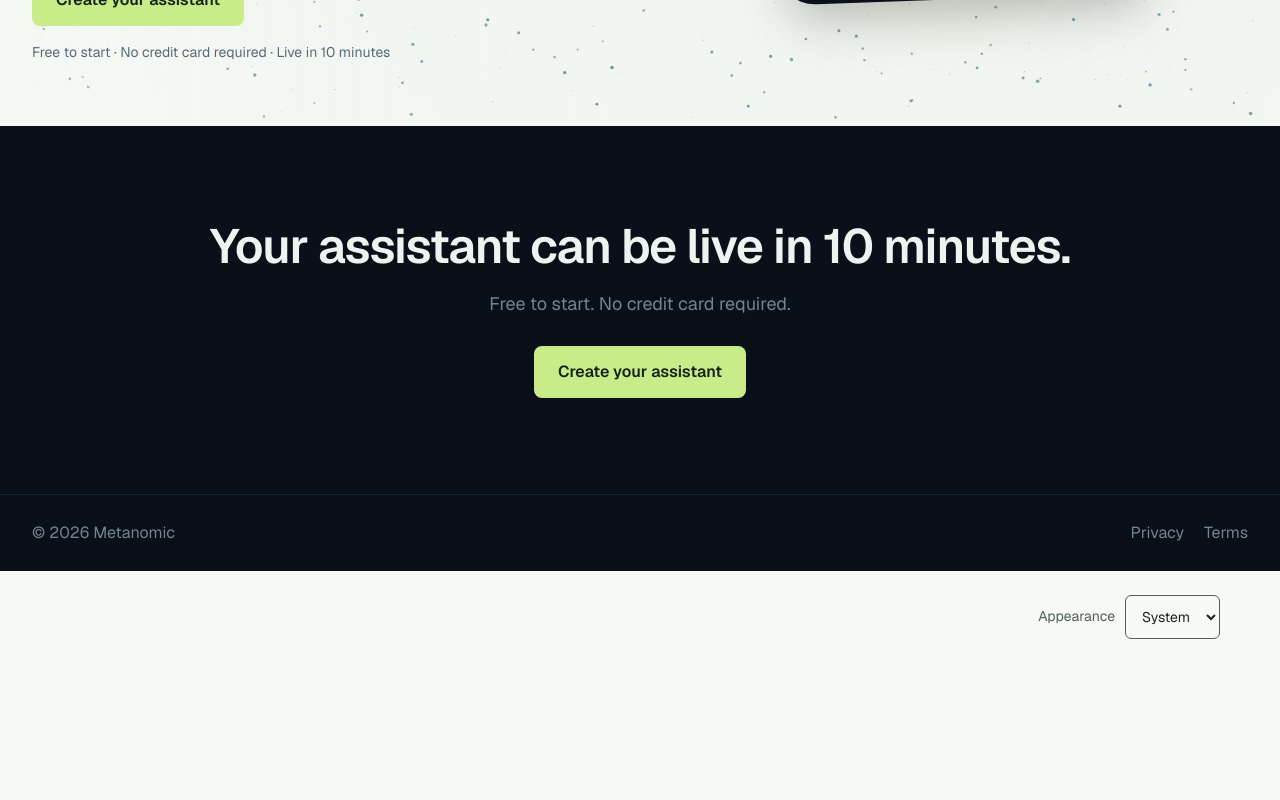
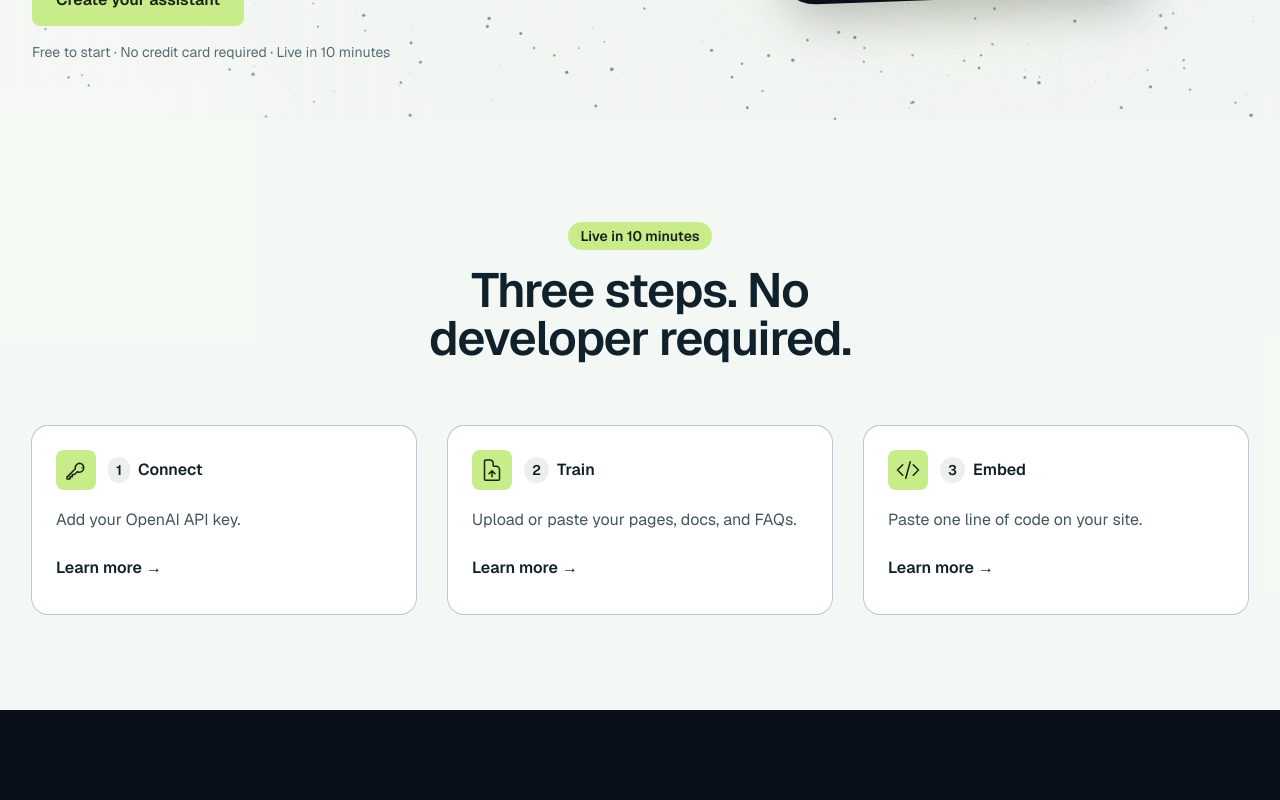
Before and after one commit to geisera/metanomic, a Next.js app: page /assistant-studio in a window 1280 px wide. Shown: the part 680-1480 px from the top of the page. Before the commit the page ends 1383 px from the top, so only its background shows below. Built offline with nearby package versions, Linux system fonts and the light colour scheme; no server answers.

Commit message:
Add three-step Assistant Studio setup section

```diff
--- a/src/app/assistant-studio/page.tsx
+++ b/src/app/assistant-studio/page.tsx
@@ -1,3 +1,4 @@
+import HowItWorks from '@/components/assistant-studio/HowItWorks';
 import type {Metadata} from 'next';
 import s from './minimal.module.css';
 
@@ -71,6 +72,7 @@ export default function Page(){
         </div>
         <SampleChat/>
       </section>
+      <HowItWorks/>
       <section className="bg-night px-5 py-20 text-center text-mint sm:py-24">
         <h2 className="text-balance text-4xl font-semibold tracking-tight sm:text-5xl">Your assistant can be live in 10 minutes.</h2>
         <p className="mt-5 text-lg text-muted">Free to start. No credit card required.</p>
--- /dev/null
+++ b/src/components/assistant-studio/HowItWorks.tsx
@@ -0,0 +1,54 @@
+const steps = [
+  {
+    title: 'Connect',
+    description: 'Add your OpenAI API key.',
+    href: 'https://platform.openai.com/api-keys',
+    linkLabel: 'Learn more about connecting your OpenAI key',
+    icon: 'M15.75 5.25a4.5 4.5 0 0 0-4.39 5.49L3 19.1V21h3v-2.25h2.25V16.5h2.25l2.76-2.76a4.5 4.5 0 1 0 2.49-8.49Zm2.25 4.5h.008v.008H18V9.75Z',
+  },
+  {
+    title: 'Train',
+    description: 'Upload or paste your pages, docs, and FAQs.',
+    href: '/assistant-studio/docs',
+    linkLabel: 'Learn more about supported content and uploading documents',
+    icon: 'M19.5 14.25v-2.625a3.375 3.375 0 0 0-3.375-3.375H14.25a1.125 1.125 0 0 1-1.125-1.125V5.25A3.375 3.375 0 0 0 9.75 1.875H5.625C5.004 1.875 4.5 2.379 4.5 3v18c0 .621.504 1.125 1.125 1.125h12.75c.621 0 1.125-.504 1.125-1.125v-6.75Zm-7.5 4.5v-6m-3 3 3-3 3 3',
+  },
+  {
+    title: 'Embed',
+    description: 'Paste one line of code on your site.',
+    href: '/assistant-studio/docs',
+    linkLabel: 'Learn more about installing the embed script',
+    icon: 'm17.25 6.75 5.25 5.25-5.25 5.25m-10.5 0L1.5 12l5.25-5.25m7.5-3-4.5 16.5',
+  },
+];
+
+export default function HowItWorks() {
+  return (
+    <section id="how-it-works" aria-labelledby="how-it-works-heading" className="scroll-mt-8 py-16 sm:py-24">
+      <div className="mx-auto max-w-7xl px-5 sm:px-8">
+        <div className="mx-auto max-w-2xl text-center">
+          <p className="inline-flex rounded-full bg-lime px-3 py-1 text-sm font-semibold text-lime-ink">Live in 10 minutes</p>
+          <h2 id="how-it-works-heading" className="mt-4 text-balance text-4xl font-semibold tracking-tight sm:text-5xl">
+            Three steps. No developer required.
+          </h2>
+        </div>
+        <ol role="list" className="mx-auto mt-12 grid max-w-xl grid-cols-1 gap-x-8 gap-y-8 lg:mt-16 lg:max-w-none lg:grid-cols-3">
+          {steps.map(({title, description, href, linkLabel, icon}, index) => (
+            <li key={title} className="flex flex-col rounded-2xl bg-white p-6 ring-1 ring-line">
+              <div className="flex items-center gap-3">
+                <span className="inline-flex size-10 shrink-0 items-center justify-center rounded-lg bg-lime text-lime-ink">
+                  <svg aria-hidden="true" viewBox="0 0 24 24" fill="none" stroke="currentColor" strokeWidth="1.5" strokeLinecap="round" strokeLinejoin="round" className="size-6"><path d={icon}/></svg>
+                </span>
+                <h3 className="font-semibold"><span className="mr-2 rounded-full bg-mint-2 px-2 py-1 text-sm">{index + 1}</span>{title}</h3>
+              </div>
+              <p className="mt-4 leading-7 text-slate">{description}</p>
+              <div className="mt-auto pt-3">
+                <a href={href} aria-label={linkLabel} className="inline-flex min-h-11 items-center gap-1 font-semibold underline decoration-line underline-offset-4 hover:decoration-current">Learn more <span aria-hidden="true">→</span></a>
+              </div>
+            </li>
+          ))}
+        </ol>
+      </div>
+    </section>
+  );
+}
```
